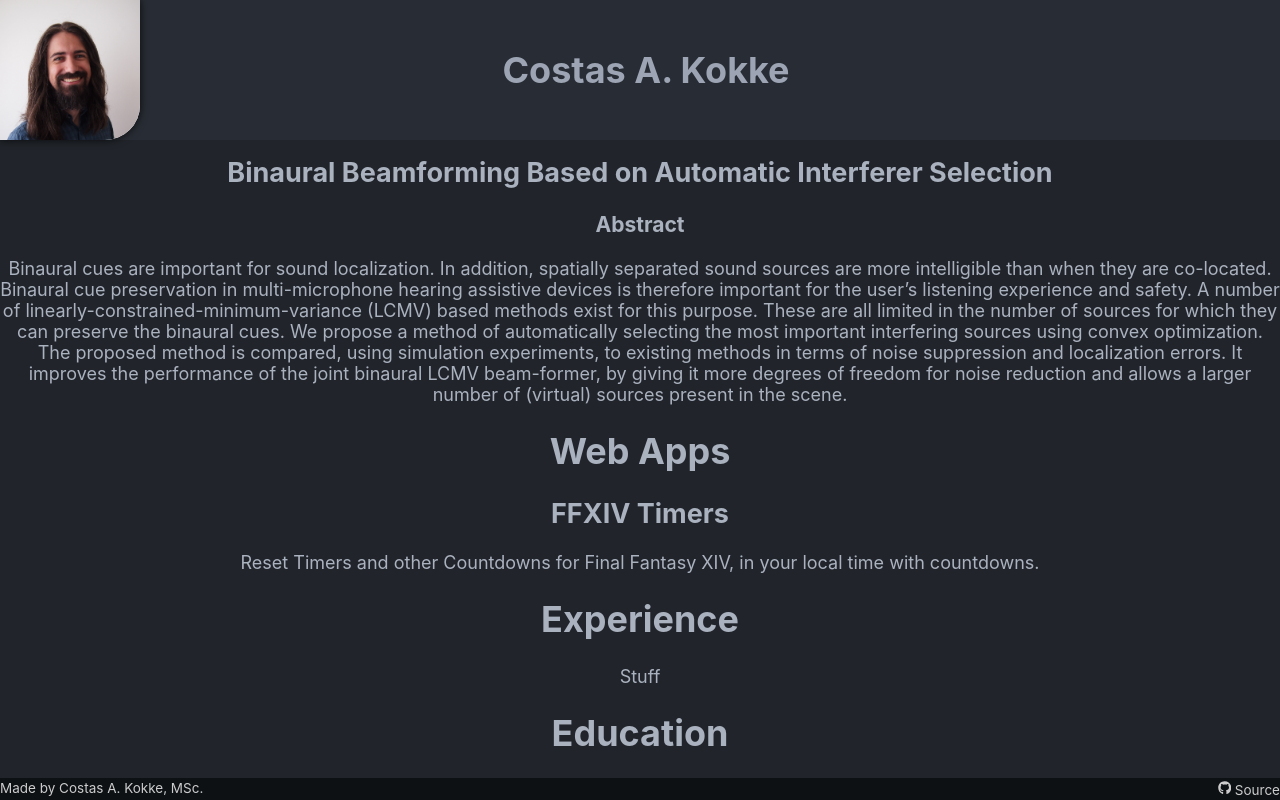
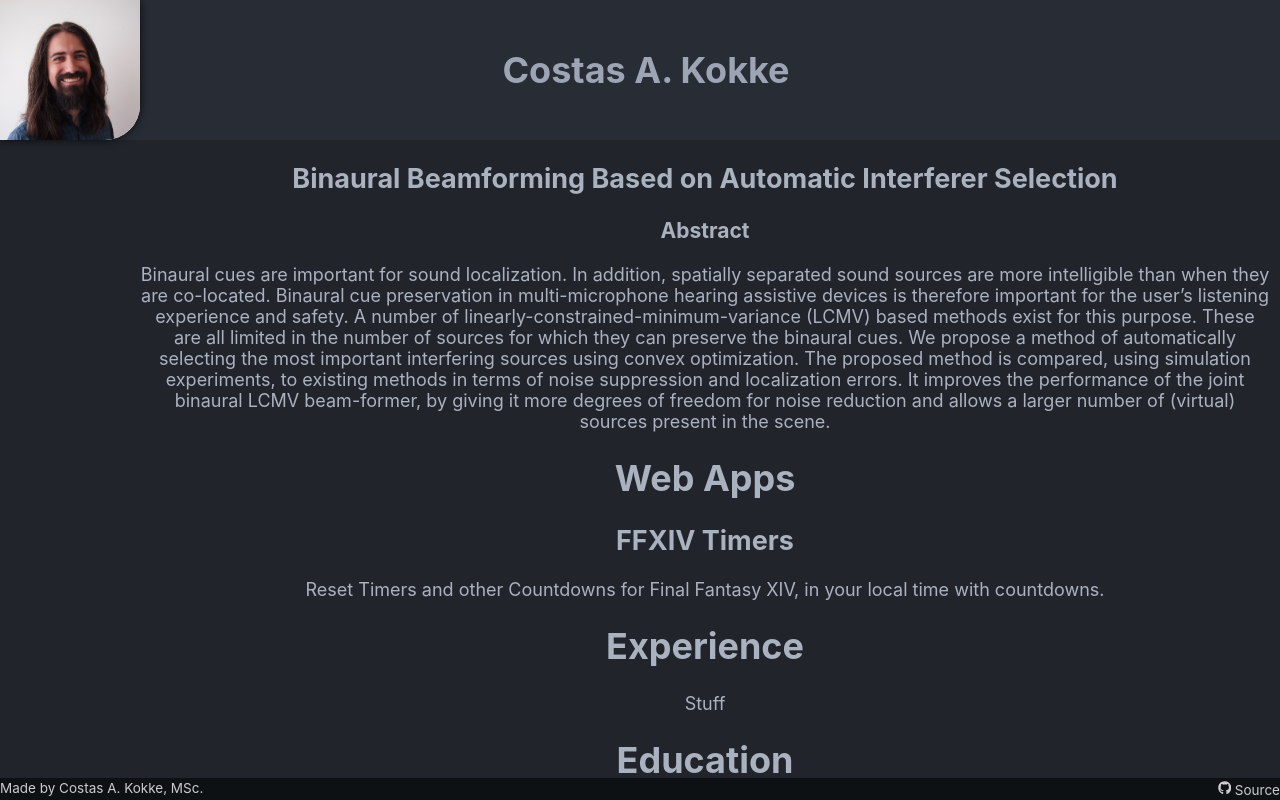
Before and after one commit to CostasAK/CostasAK.github.io, a React (Create React App) app: page / in a window 1280 px wide. Shown: the top 800 px of the page. Built offline with nearby package versions, Linux system fonts and the light colour scheme.

Commit message:
removed unused invisible class and added placeholder margins to main container

```diff
--- a/src/App.css
+++ b/src/App.css
@@ -2,21 +2,14 @@
   text-align: center;
   display: flex;
   flex-flow: column;
-  min-height: 100vh;
+  min-height: 100%;
   width: 100%;
 }
 
-.invisible {
-  visibility: hidden;
-  flex: 1;
-  transition: all 0.5s;
-}
-
 .main {
-  margin-top: 64px;
+  padding: 70px 10px 22px 140px;
   flex: 1;
   width: 100%;
-  background: #21252b;
-  color: #abb2bf;
-  transition: margin-top 0.5s;
+  background: var(--secondary-bg);
+  color: var(--secondary-fg);
 }
```
